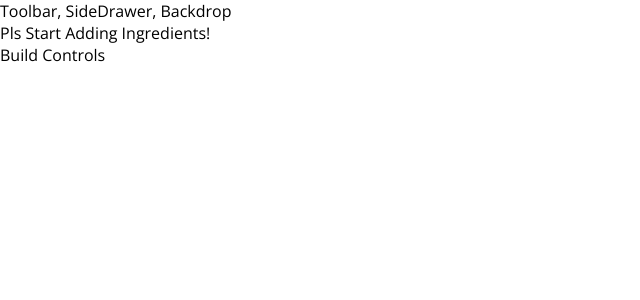
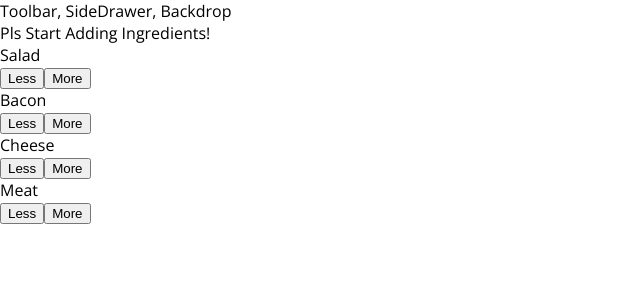
Before and after one commit to olufemi424/burgerbuilderreact, a React app: page / in a window 1280 px wide. Shown: the top 300 px of the page, without its empty margins (0-640 px from the left). Built offline with nearby package versions, Linux system fonts and the light colour scheme.

Commit message:
build control buttons UI

```diff
--- a/src/components/Burger/BuildControls/BuildControl/BuildControl.js
+++ b/src/components/Burger/BuildControls/BuildControl/BuildControl.js
@@ -5,8 +5,8 @@
 const BuildControl = props => (
   <div className={classes.BuildControl}>
     <div className={classes.Label}>{props.label}</div>
-    <div className={classes.Less}>Less</div>
-    <div className={classes.More}>More</div>
+    <button className={classes.Less}>Less</button>
+    <button className={classes.More}>More</button>
   </div>
 );
 
--- a/src/components/Burger/BuildControls/BuildControls.js
+++ b/src/components/Burger/BuildControls/BuildControls.js
@@ -1,10 +1,20 @@
-import React from 'react'
+import React from "react";
+import classes from "./BuildControls.css";
+import BuildControl from "./BuildControl/BuildControl";
 
-const BuildControls=() =>(
-   <div>
+const controls = [
+  { label: "Salad", type: "salad" },
+  { label: "Bacon", type: "bacon" },
+  { label: "Cheese", type: "cheese" },
+  { label: "Meat", type: "meat" }
+];
 
-   </div>
-  )
+const BuildControls = () => (
+  <div className={classes.BuildControls}>
+    {controls.map(ctrl => (
+      <BuildControl key={ctrl.label} label={ctrl.label} />
+    ))}
+  </div>
+);
 
-
-export default function BuildControls
+export default BuildControls;
--- a/src/containers/BurgerBuilder/BurgerBuilder.js
+++ b/src/containers/BurgerBuilder/BurgerBuilder.js
@@ -2,6 +2,7 @@
 
 import Aux from "../../hoc/Aux";
 import Burger from "../../components/Burger/Burger";
+import BuildControls from "../../components/Burger/BuildControls/BuildControls";
 
 export class BurgerBuilder extends Component {
   state = {
@@ -12,7 +13,7 @@
     return (
       <Aux>
         <Burger ingredients={this.state.ingredients} />
-        <div>Build Controls</div>
+        <BuildControls />
       </Aux>
     );
   }
```
